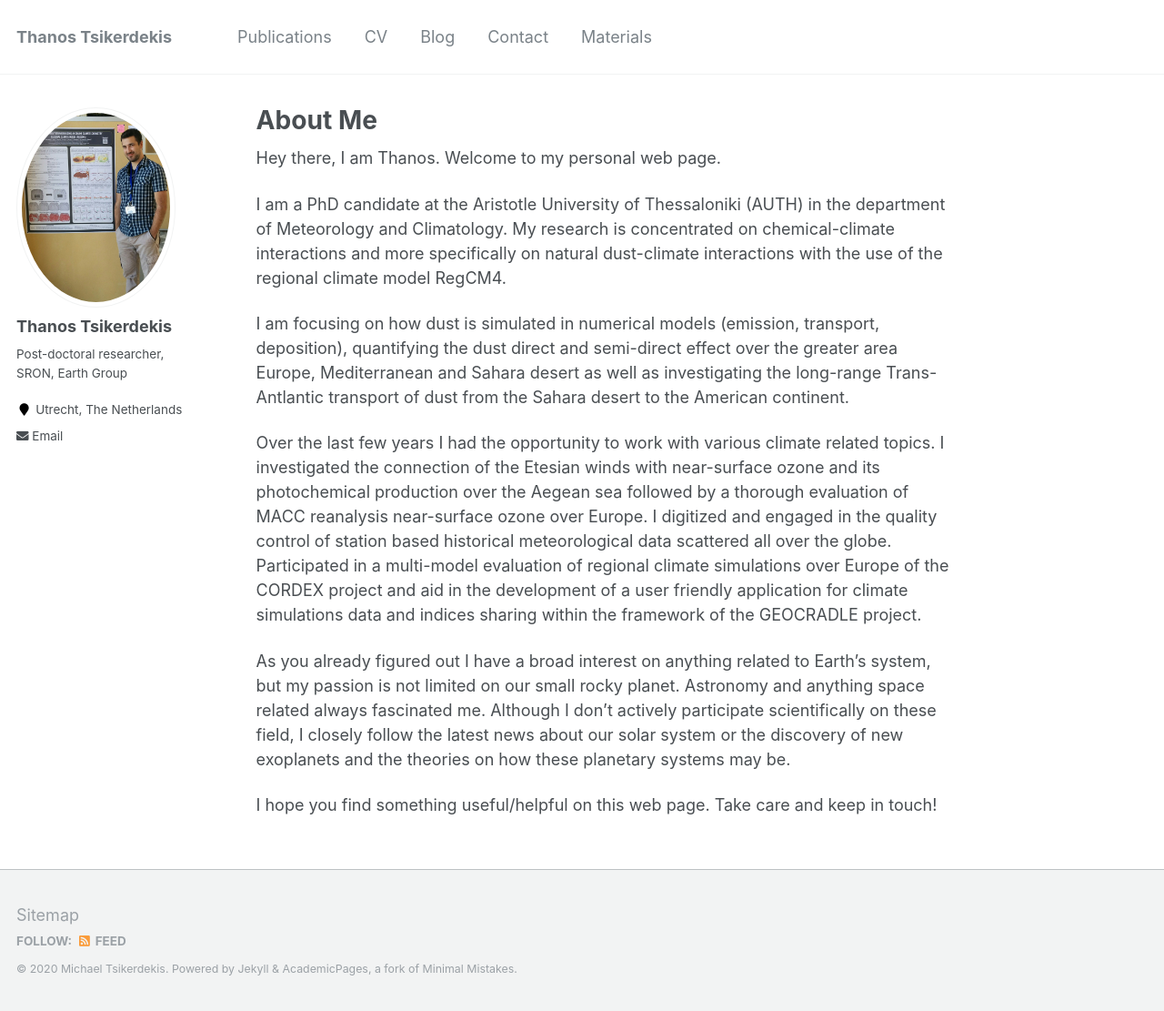
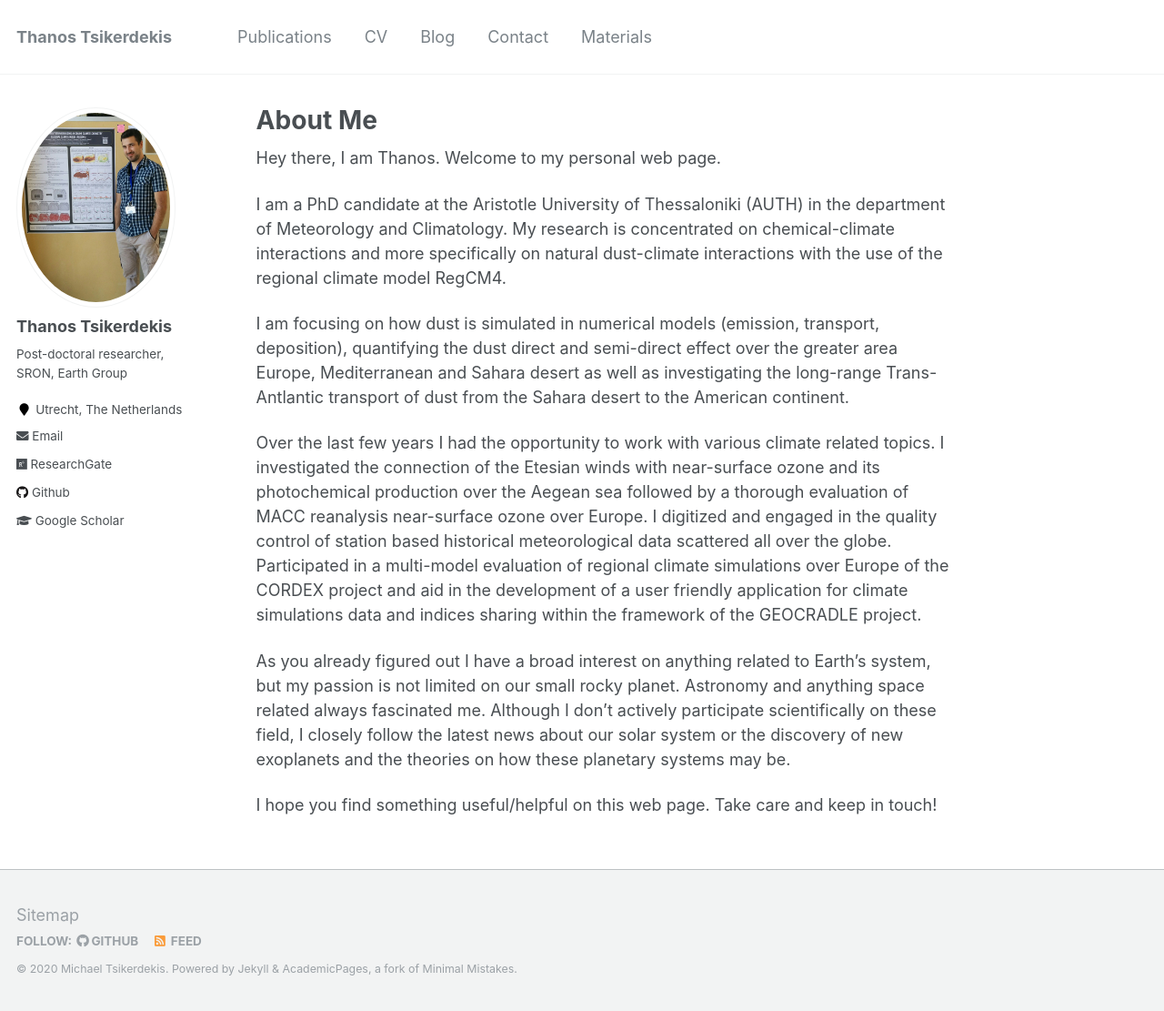
Before and after one commit to tsikerdekis/thanos.tsikerdekis.com, a Jekyll site: the page built from _pages/about.md, in a window 1280 px wide and 1111 px high. Shown: the whole window at 91% size. Built offline with Jekyll 4.4.1, drawn with Linux system fonts in a browser that asks for light colours; part of the change alters nothing that is shown.

Commit message:
Update _config.yml

```diff
--- a/_config.yml
+++ b/_config.yml
@@ -83,10 +83,10 @@ author:
   avatar           : "ThanosHome.jpg"
   bio              : "Post-doctoral researcher, SRON, Earth Group"
   location         : "Utrecht, The Netherlands"
-  #googlescholar    : "https://scholar.google.com/citations?user=VCDSLMIAAAAJ&hl=en"
+  googlescholar    : "https://scholar.google.com/citations?user=YJ_hDC4AAAAJ&hl=en&oi=ao"
   email            : "A.Tsikerdekis@sron.nl"
-  #researchgate     : "https://www.researchgate.net/profile/Michael_Tsikerdekis"
-  #github           : "tsikerdekis"
+  researchgate     : "https://www.researchgate.net/profile/Athanasios_Tsikerdekis"
+  github           : "raidsteel"
   #twitter          : "tsikerdekis"
 
 
```
